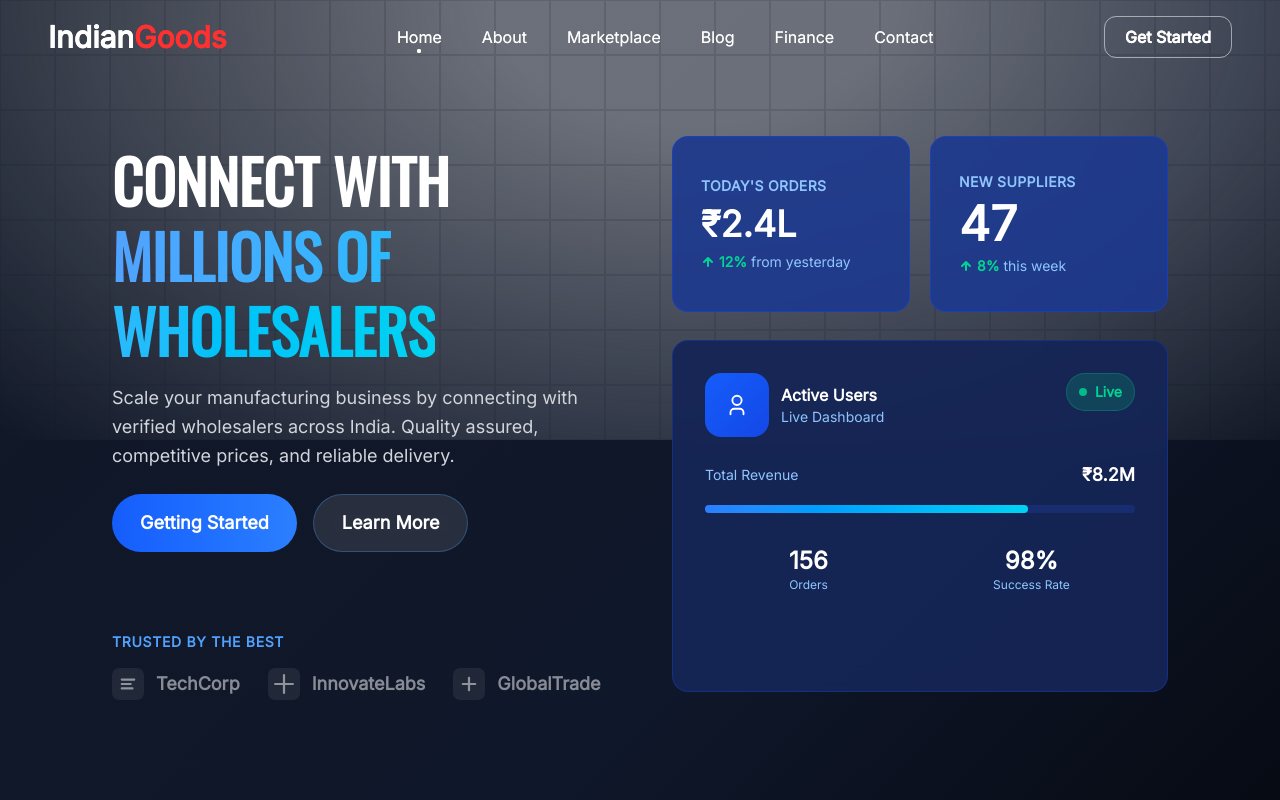
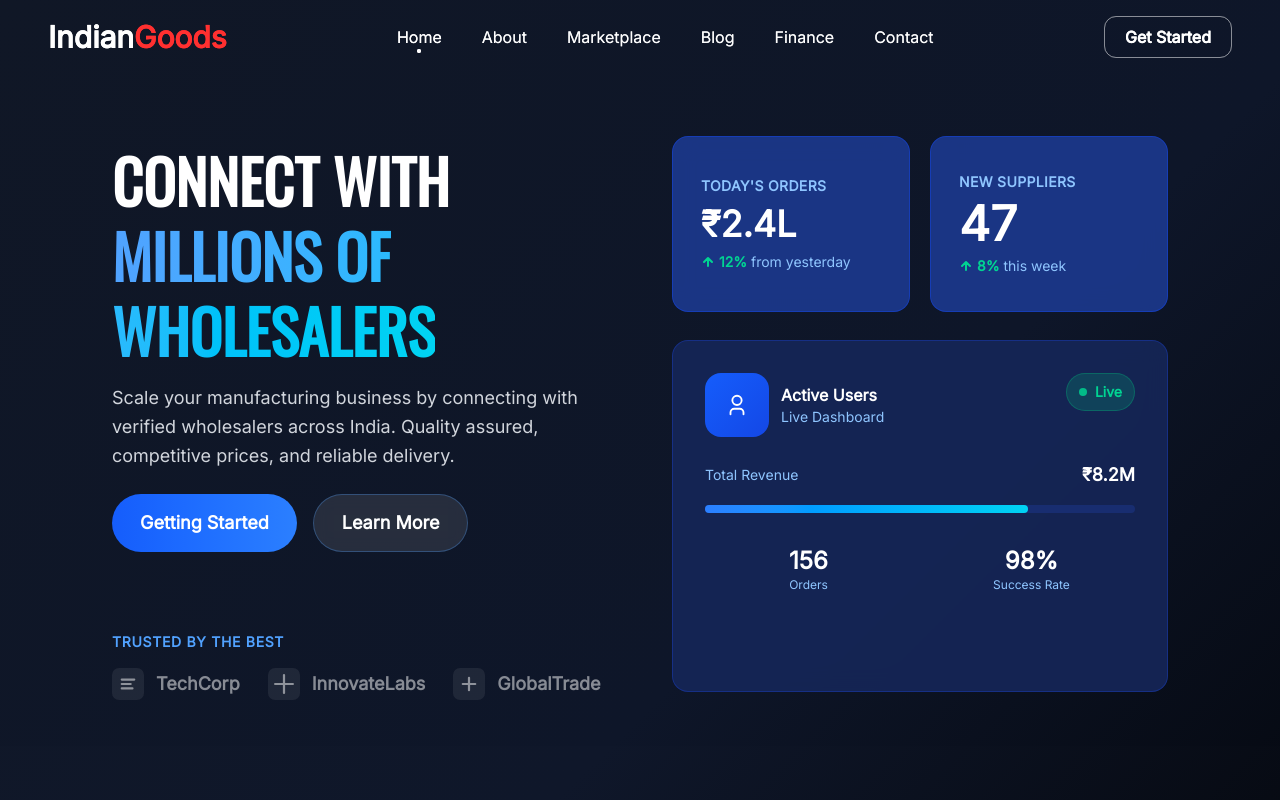
Before and after one commit to IndianGoods/landing-page, a React (Vite) app: page / in a window 1280 px wide. Shown: the top 800 px of the page. Built offline with nearby package versions, Linux system fonts and the light colour scheme.

Commit message:
grid lines

```diff
--- a/src/components/ui/background-ripple-effect.tsx
+++ b/src/components/ui/background-ripple-effect.tsx
@@ -1,39 +1,45 @@
 "use client";
-import React, { useMemo, useRef, useState } from "react";
+import React, { useMemo, useRef, useState, useEffect } from "react";
 import { cn } from "@/lib/utils";
 
 export const BackgroundRippleEffect = ({
-  rows = 8,
-  cols = 27,
   cellSize = 56,
 }: {
-  rows?: number;
-  cols?: number;
   cellSize?: number;
 }) => {
-  const [clickedCell, setClickedCell] = useState<{
-    row: number;
-    col: number;
-  } | null>(null);
+  const [clickedCell, setClickedCell] = useState<{ row: number; col: number } | null>(null);
   const [rippleKey, setRippleKey] = useState(0);
-  const ref = useRef<any>(null);
+  const [gridSize, setGridSize] = useState({ rows: 0, cols: 0 });
+  const ref = useRef<HTMLDivElement | null>(null);
+
+  // Dynamically calculate grid size based on window size
+  useEffect(() => {
+    const updateGrid = () => {
+      const width = window.innerWidth;
+      const height = window.innerHeight;
+      const cols = Math.ceil(width / cellSize);
+      const rows = Math.ceil(height / cellSize);
+      setGridSize({ rows, cols });
+    };
+    updateGrid();
+    window.addEventListener("resize", updateGrid);
+    return () => window.removeEventListener("resize", updateGrid);
+  }, [cellSize]);
 
   return (
     <div
       ref={ref}
       className={cn(
-        "absolute inset-0 h-full w-full",
-        "[--cell-border-color:var(--color-neutral-300)] [--cell-fill-color:var(--color-neutral-100)] [--cell-shadow-color:var(--color-neutral-500)]",
-        "dark:[--cell-border-color:var(--color-neutral-700)] dark:[--cell-fill-color:var(--color-neutral-900)] dark:[--cell-shadow-color:var(--color-neutral-800)]",
+        "absolute inset-0 h-screen w-screen overflow-hidden",
+        // 💡 Much lighter neutral tones
+        "[--cell-border-color:rgba(0,0,0,0.06)] [--cell-fill-color:rgba(0,0,0,0.015)] [--cell-shadow-color:rgba(0,0,0,0.08)]",
+        "dark:[--cell-border-color:rgba(255,255,255,0.08)] dark:[--cell-fill-color:rgba(255,255,255,0.02)] dark:[--cell-shadow-color:rgba(255,255,255,0.05)]"
       )}
     >
-      <div className="relative h-auto w-auto overflow-hidden">
-        <div className="pointer-events-none absolute inset-0 z-[2] h-full w-full overflow-hidden" />
       <DivGrid
-          key={`base-${rippleKey}`}
-          className="mask-radial-from-20% mask-radial-at-top opacity-600"
-          rows={rows}
-          cols={cols}
+        key={`grid-${rippleKey}`}
+        rows={gridSize.rows}
+        cols={gridSize.cols}
         cellSize={cellSize}
         borderColor="var(--cell-border-color)"
         fillColor="var(--cell-fill-color)"
@@ -45,7 +51,6 @@ export const BackgroundRippleEffect = ({
         interactive
       />
     </div>
-    </div>
   );
 };
 
@@ -53,7 +58,7 @@ type DivGridProps = {
   className?: string;
   rows: number;
   cols: number;
-  cellSize: number; // in pixels
+  cellSize: number;
   borderColor: string;
   fillColor: string;
   clickedCell: { row: number; col: number } | null;
@@ -68,18 +73,18 @@ type CellStyle = React.CSSProperties & {
 
 const DivGrid = ({
   className,
-  rows = 7,
-  cols = 30,
-  cellSize = 56,
-  borderColor = "#3f3f46",
-  fillColor = "rgba(14,165,233,0.3)",
-  clickedCell = null,
+  rows,
+  cols,
+  cellSize,
+  borderColor,
+  fillColor,
+  clickedCell,
   onCellClick = () => {},
   interactive = true,
 }: DivGridProps) => {
   const cells = useMemo(
     () => Array.from({ length: rows * cols }, (_, idx) => idx),
-    [rows, cols],
+    [rows, cols]
   );
 
   const gridStyle: React.CSSProperties = {
@@ -88,11 +93,13 @@ const DivGrid = ({
     gridTemplateRows: `repeat(${rows}, ${cellSize}px)`,
     width: cols * cellSize,
     height: rows * cellSize,
-    marginInline: "auto",
+    position: "absolute",
+    top: 0,
+    left: 0,
   };
 
   return (
-    <div className={cn("relative z-[3]", className)} style={gridStyle}>
+    <div className={cn("z-0", className)} style={gridStyle}>
       {cells.map((idx) => {
         const rowIdx = Math.floor(idx / cols);
         const colIdx = idx % cols;
@@ -113,7 +120,7 @@ const DivGrid = ({
           <div
             key={idx}
             className={cn(
-              "cell relative border-[0.5px] opacity-40 transition-opacity duration-150 will-change-transform hover:opacity-80 dark:shadow-[0px_0px_40px_1px_var(--cell-shadow-color)_inset]",
+              "border-[0.5px] opacity-30 transition-opacity duration-150 will-change-transform hover:opacity-70 dark:shadow-[0px_0px_40px_1px_var(--cell-shadow-color)_inset]",
               clickedCell && "animate-cell-ripple [animation-fill-mode:none]",
               !interactive && "pointer-events-none",
             )}
```
Lines whose indentation alone changed are shown as unchanged.
